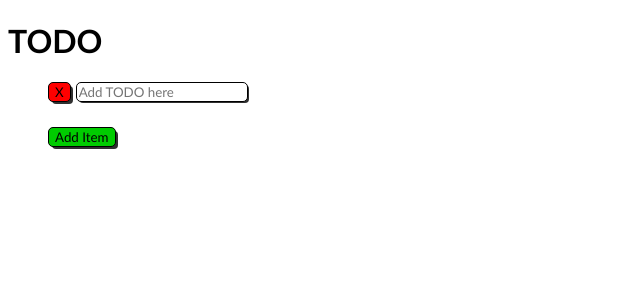
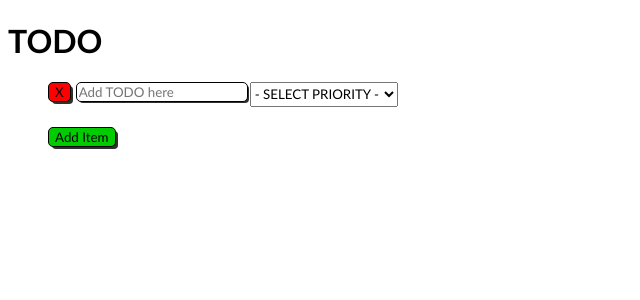
Before and after one commit to 7x5/todo, a SvelteKit app: page / in a window 1280 px wide. Both pictures are taken after a click on the button "Add Item". Shown: the top 300 px of the page, without its empty margins (0-640 px from the left). Built offline with nearby package versions, Linux system fonts and the light colour scheme.

Commit message:
added non-functioning PRIORITY

```diff
--- a/src/routes/+page.svelte
+++ b/src/routes/+page.svelte
@@ -31,7 +31,13 @@
     {#each todo as object}
     <div style=display:flex;>
             <button class="btn" on:click="{object.done = !object.done }" on:click="{removeItem}">X</button>
-            <input on:keydown={save} class="inp" placeholder="Add TODO here" value={object.name}>
+            <input class="inp" placeholder="Add TODO here" value={object.name}>
+            <select>
+                <option value="- SELECT PRIORITY -">- SELECT PRIORITY -</option>
+                <option value="Low">Low</option>
+                <option value="Medium">Medium</option>
+                <option value="High">High</option>
+            </select>
     </div>
     {/each}
     <br>
```
